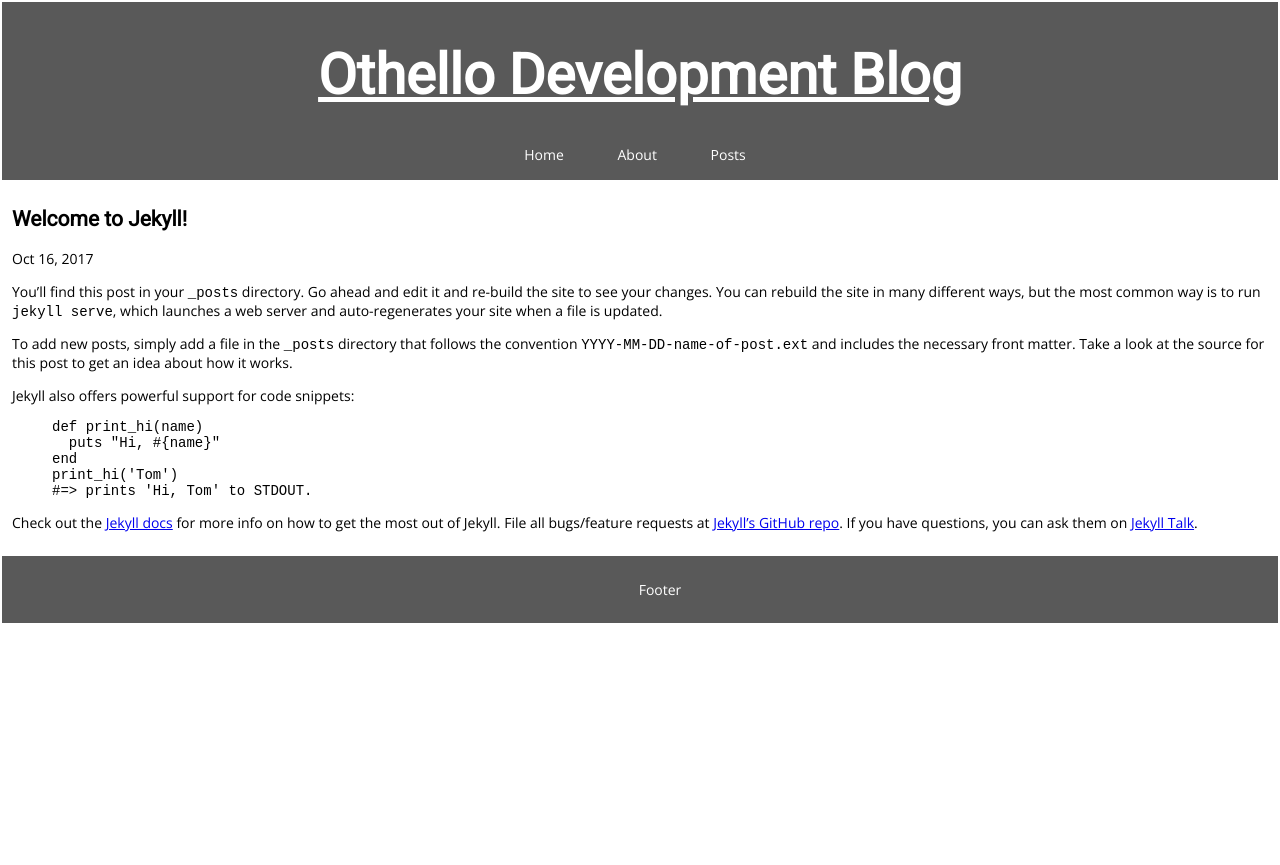
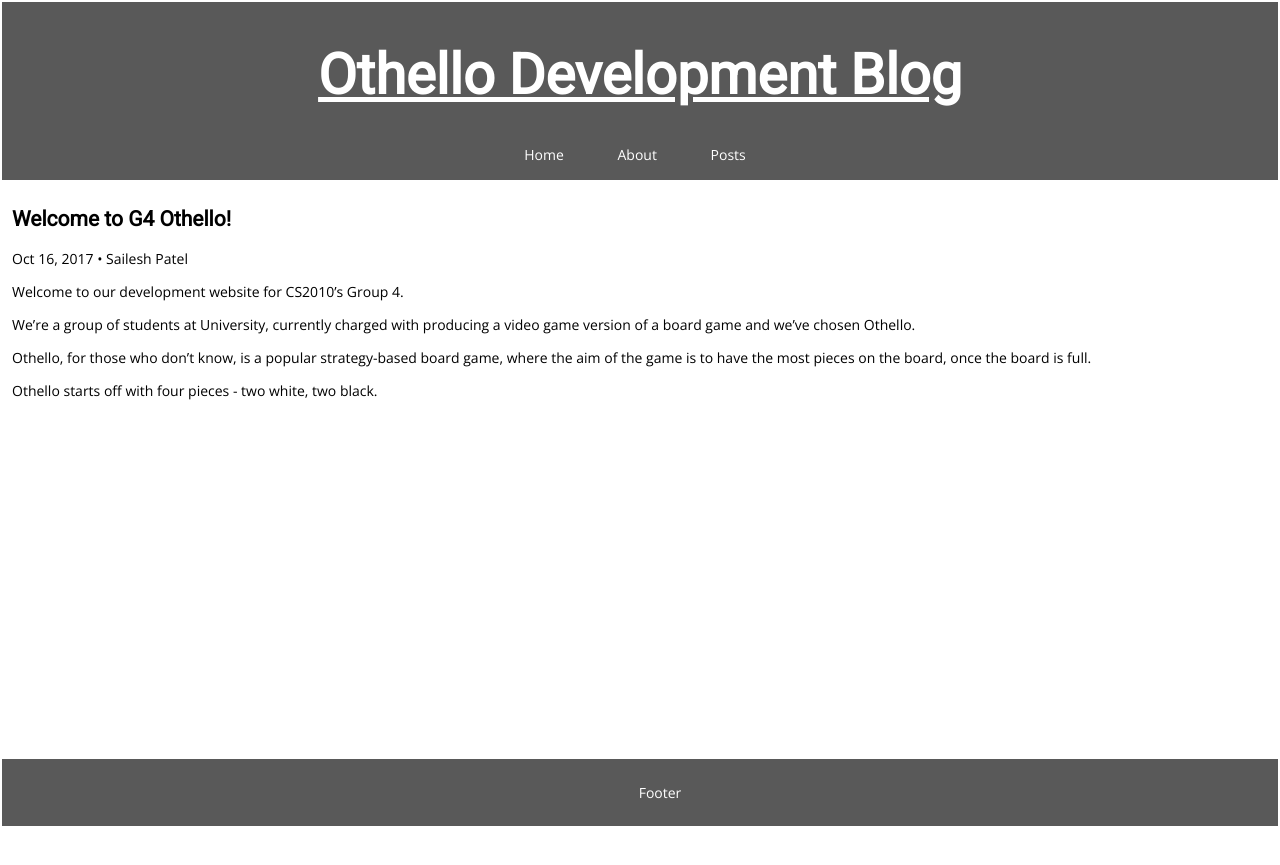
Before and after one commit to SaileshPatel/othello-website, a Jekyll site: the page built from _posts/2017-10-16-welcome-to-jekyll.markdown, in a window 1280 px wide. Shown: the top 865 px of the page. Built offline with Jekyll 4.4.1, drawn with Linux system fonts in a browser that asks for light colours.

Commit message:
modified footer

```diff
--- a/_posts/2017-10-16-welcome-to-jekyll.markdown
+++ b/_posts/2017-10-16-welcome-to-jekyll.markdown
@@ -1,25 +1,13 @@
 ---
 layout: post
-title:  "Welcome to Jekyll!"
+title:  "Welcome to G4 Othello!"
 date:   2017-10-16 16:36:13 +0100
-categories: jekyll update
+author: Sailesh Patel
 ---
-You’ll find this post in your `_posts` directory. Go ahead and edit it and re-build the site to see your changes. You can rebuild the site in many different ways, but the most common way is to run `jekyll serve`, which launches a web server and auto-regenerates your site when a file is updated.
+Welcome to our development website for CS2010's Group 4.
 
-To add new posts, simply add a file in the `_posts` directory that follows the convention `YYYY-MM-DD-name-of-post.ext` and includes the necessary front matter. Take a look at the source for this post to get an idea about how it works.
+We're a group of students at University, currently charged with producing a video game version of a board game and we've chosen Othello.
 
-Jekyll also offers powerful support for code snippets:
+Othello, for those who don't know, is a popular strategy-based board game, where the aim of the game is to have the most pieces on the board, once the board is full.
 
-{% highlight ruby %}
-def print_hi(name)
-  puts "Hi, #{name}"
-end
-print_hi('Tom')
-#=> prints 'Hi, Tom' to STDOUT.
-{% endhighlight %}
-
-Check out the [Jekyll docs][jekyll-docs] for more info on how to get the most out of Jekyll. File all bugs/feature requests at [Jekyll’s GitHub repo][jekyll-gh]. If you have questions, you can ask them on [Jekyll Talk][jekyll-talk].
-
-[jekyll-docs]: https://jekyllrb.com/docs/home
-[jekyll-gh]:   https://github.com/jekyll/jekyll
-[jekyll-talk]: https://talk.jekyllrb.com/
+Othello starts off with four pieces - two white, two black.
--- a/css/main.scss
+++ b/css/main.scss
@@ -72,4 +72,6 @@ header a {
 
 #container {
   padding: 10px;
+  flex: auto;
+  height: 559px;
 }
```
Also changed, not shown: index.html (+4 -10 lines).
